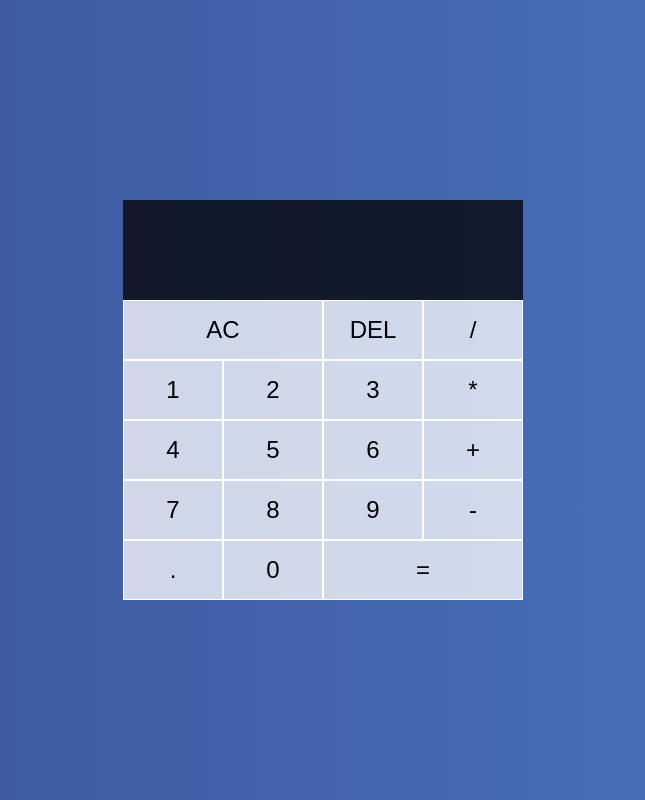
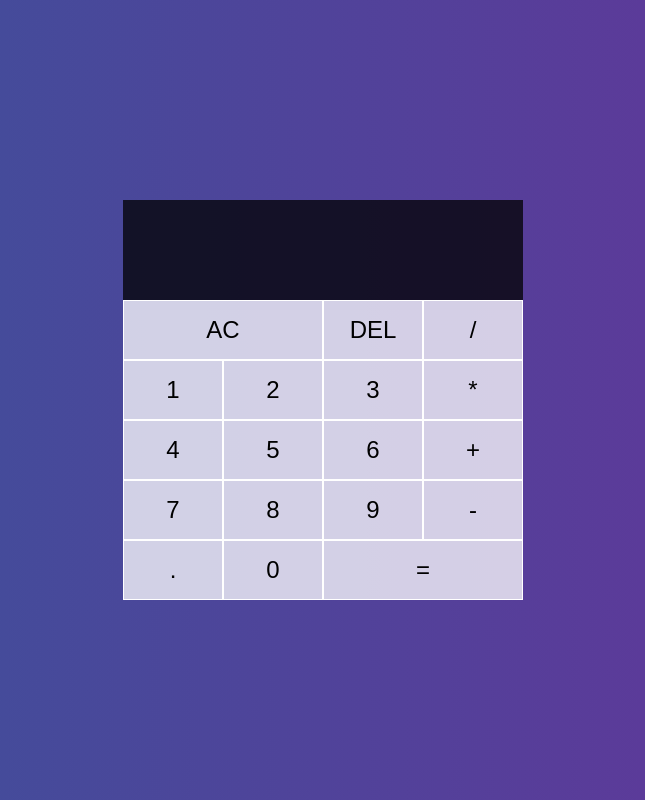
Before and after one commit to FirozKabir65/calculator, a plain HTML site: page index.html in a window 1280 px wide. Shown: the whole page, without its empty margins (317-962 px from the left). Drawn offline with Linux system fonts and the light colour scheme.

Commit message:
Changed background

```diff
--- a/style.css
+++ b/style.css
@@ -7,7 +7,7 @@
 body {
     padding: 0;
     margin: 0;
-    background: linear-gradient(to right, #3a539b, #4b77be);
+    background: linear-gradient(to right, #3a539b, #663399);
 }
 
 .calculator-grid {
```
